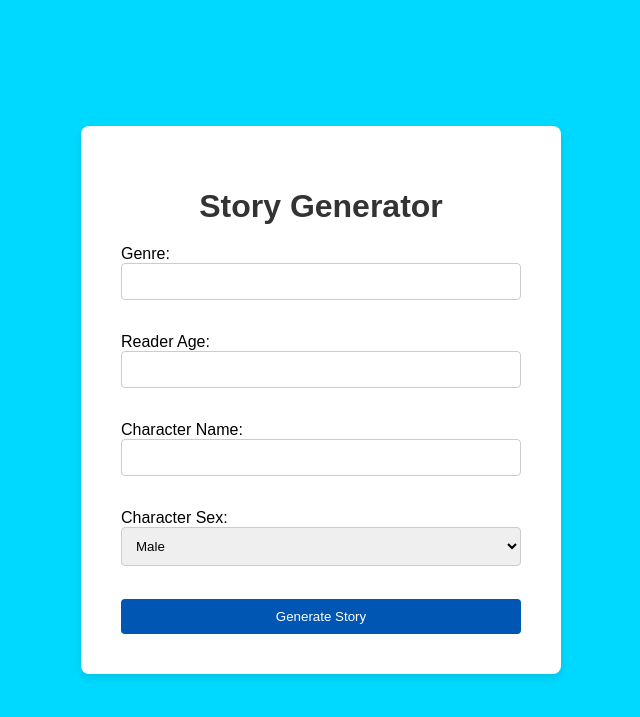
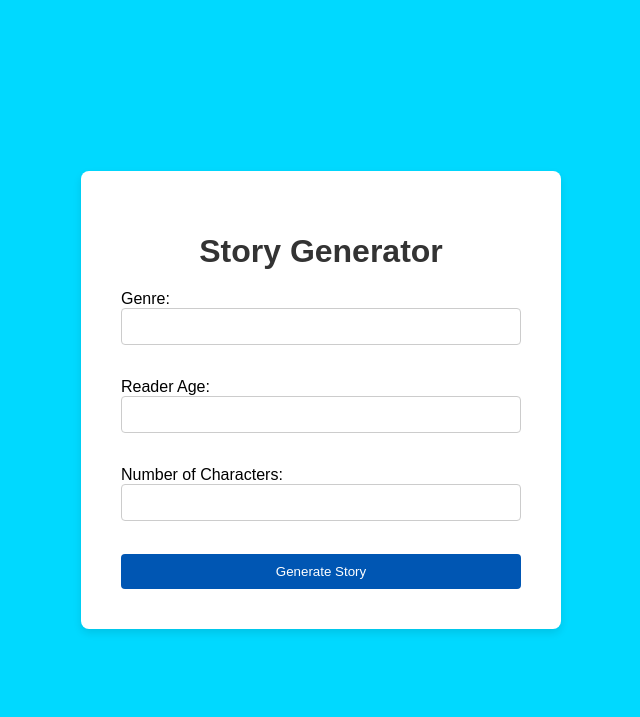
Before and after one commit to ChoyeeMyae/Story-Teller, a Flask app: page / in a window 1280 px wide. Shown: the top 717 px of the page, without its empty margins (319-959 px from the left). Run offline with Flask 3, Linux system fonts and the light colour scheme.

Commit message:
add num char

```diff
--- a/app.py
+++ b/app.py
@@ -4,41 +4,35 @@ import os
 
 app = Flask(__name__)
 
-# Define your route for the home page
 @app.route('/', methods=['GET', 'POST'])
 def home():
     story = None
     error = None
-
-    # Check if the form has been submitted
     if request.method == 'POST':
         try:
-            # Extract form data
             genre = request.form['genre']
             reader_age = request.form['reader_age']
-            character_name = request.form['character_name']
-            character_sex = request.form['character_sex']
+            num_characters = int(request.form['num_characters'])
+            character_names = [request.form[f'character_name_{i}'] for i in range(1, num_characters + 1)]
 
-            # Construct the prompt for the AI
-            prompt = construct_prompt(genre, reader_age, character_name, character_sex)
-
-            # Generate the story
+            prompt = construct_prompt(genre, reader_age, character_names)
             story = generate_story(prompt)
             if not story:
                 error = 'Failed to generate story. Please try again later.'
 
         except Exception as e:
-            # Handle exceptions and provide feedback
             error = str(e)
 
-    # Render the home page with the story and any error messages
     return render_template('home.html', story=story, error=error)
 
-def construct_prompt(genre, reader_age, character_name, character_sex):
-    # Create a detailed prompt for the AI
+def construct_prompt(genre, reader_age, character_names):
+    character_descriptions = ''
+    for i, name in enumerate(character_names, start=1):
+        character_descriptions += f"The story should include a character named {name}. "
+
     return (
         f"Create a short story in the {genre} genre for a reader aged {reader_age}. "
-        f"The story should be engaging and easy to follow, with a protagonist named {character_name} who is {character_sex}. "
+        f"{character_descriptions}"
         f"Include elements typical of the genre and create a conflict that is resolved by the end of the story. "
         f"Keep the language and content appropriate for the intended reader age. The story should start with an attention-grabbing event and maintain a consistent tone throughout.\n\n"
         f"Story:"
--- a/templates/home.html
+++ b/templates/home.html
@@ -5,8 +5,6 @@
     <meta name="viewport" content="width=device-width, initial-scale=1.0">
     <title>Story Teller</title>
     <link rel="stylesheet" type="text/css" href="{{ url_for('static', filename='styles.css') }}">
-
-
 </head>
 <body>
     <div class="container">
@@ -14,12 +12,8 @@
         <form action="/" method="post">
             Genre: <input type="text" name="genre" required><br>
             Reader Age: <input type="number" name="reader_age" required><br>
-            Character Name: <input type="text" name="character_name" required><br>
-            Character Sex: <select name="character_sex" required>
-                <option value="male">Male</option>
-                <option value="female">Female</option>
-                <option value="other">Other</option>
-            </select><br>
+            Number of Characters: <input type="number" name="num_characters" id="num_characters" min="1" required><br>
+            <div id="character_details"></div>
             <input type="submit" value="Generate Story">
         </form>
         {% if story %}
@@ -29,5 +23,26 @@
             </div>
         {% endif %}
     </div>
+    <script>
+        document.getElementById('num_characters').addEventListener('change', function() {
+            const number = parseInt(this.value, 10);
+            const characterDetails = document.getElementById('character_details');
+            characterDetails.innerHTML = ''; // Clear previous inputs
+            if (number > 0) {
+                for (let i = 1; i <= number; i++) {
+                    characterDetails.innerHTML += `
+                        <label for="character_name_${i}">Character ${i} Name:</label>
+                        <input type="text" name="character_name_${i}" id="character_name_${i}" required><br>
+                        <label for="character_sex_${i}">Character ${i} Sex:</label>
+                        <select name="character_sex_${i}" id="character_sex_${i}" required>
+                            <option value="male">Male</option>
+                            <option value="female">Female</option>
+                            <option value="other">Other</option>
+                        </select><br>
+                    `;
+                }
+            }
+        });
+    </script>
 </body>
 </html>
```
Also changed, not shown: static/styles.css (line endings or trailing spaces).
